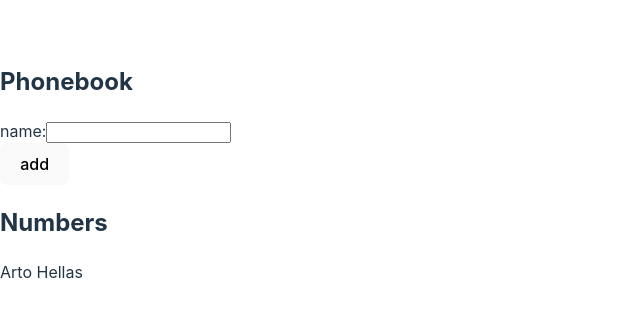
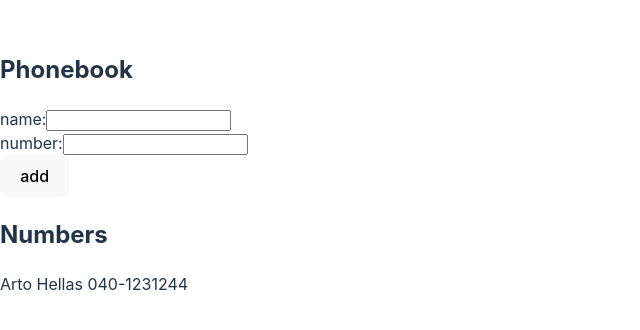
Before and after one commit to roopeak/full-stack-open, a React (Vite) app in the folder part2/phonebook/: page / in a window 1280 px wide. Shown: the part 228-558 px from the top of the page, without its empty margins (0-640 px from the left). Built offline with nearby package versions, Linux system fonts and the light colour scheme.

Commit message:
2.8 step3

```diff
--- a/part2/phonebook/src/App.jsx
+++ b/part2/phonebook/src/App.jsx
@@ -2,16 +2,21 @@
 
 const App = () => {
   const [persons, setPersons] = useState([
-    { name: 'Arto Hellas' }
+    {
+      name: 'Arto Hellas',
+      number: '040-1231244'
+    }
   ])
 
   const [newName, setNewName] = useState('')
+  const [newNumber, setNewNumber] = useState('')
 
   const addName = (event) => {
     event.preventDefault()
 
     const nameObject = {
       name: newName,
+      number: newNumber,
       id: newName
     }
 
@@ -23,12 +28,17 @@
     } else {
       setPersons(persons.concat(nameObject))
       setNewName('')
+      setNewNumber('')
     }
   }
 
-  const handleNameChange= (event) => {
+  const handleNameChange = (event) => {
     console.log(event.target.value)
     setNewName(event.target.value)
+  }
+
+  const handleNumberChange = (event) => {
+    setNewNumber(event.target.value)
   }
 
   return (
@@ -43,6 +53,13 @@
           />
         </div>
         <div>
+          number:
+          <input
+            value={newNumber}
+            onChange={handleNumberChange}
+          />
+        </div>
+        <div>
           <button
             type="submit"
             onClick={addName}
@@ -52,7 +69,7 @@
       <h2>Numbers</h2>
       <div>
         {persons.map(person =>
-          <p key={person.name}>{person.name}</p>
+          <p key={person.name}>{person.name} {person.number}</p>
         )}
       </div>
     </div>
```
